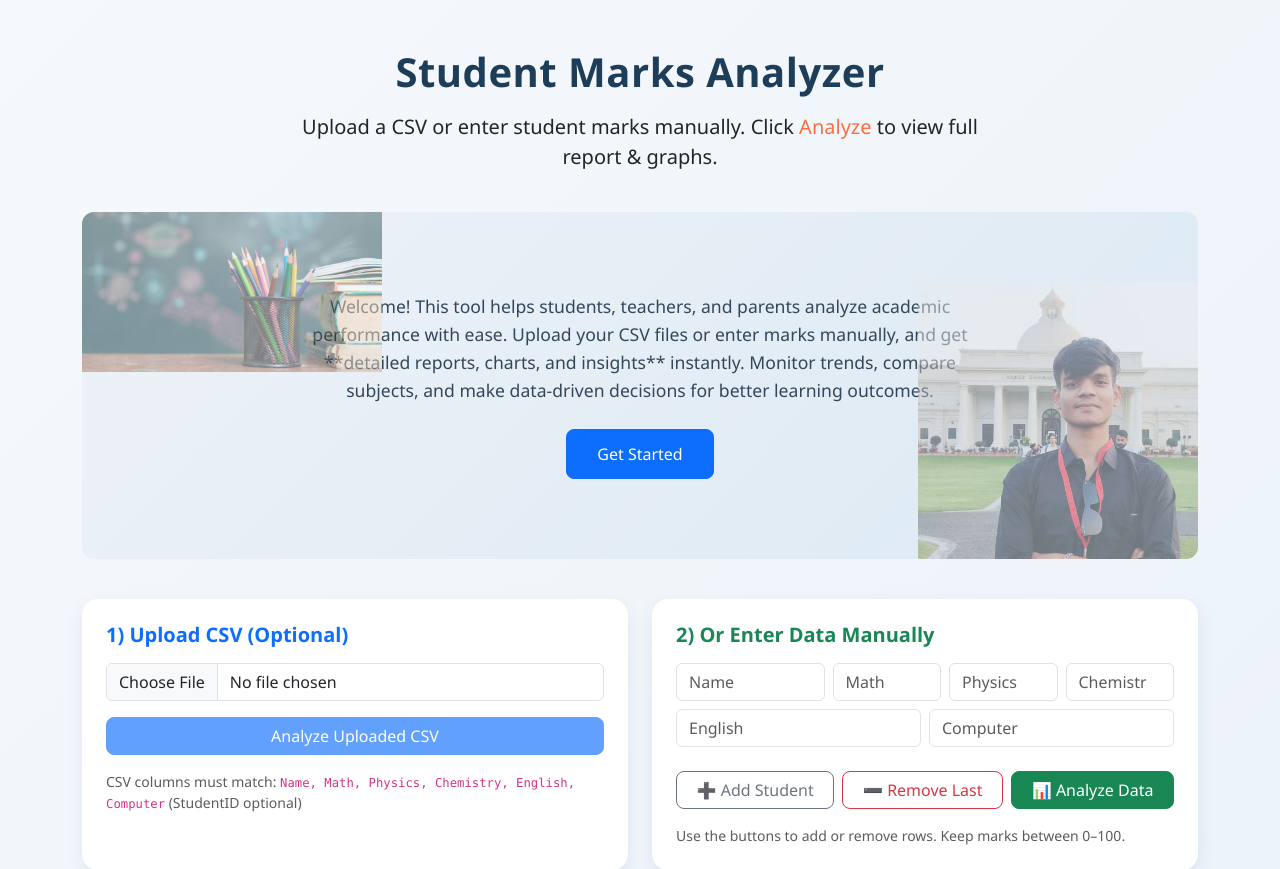
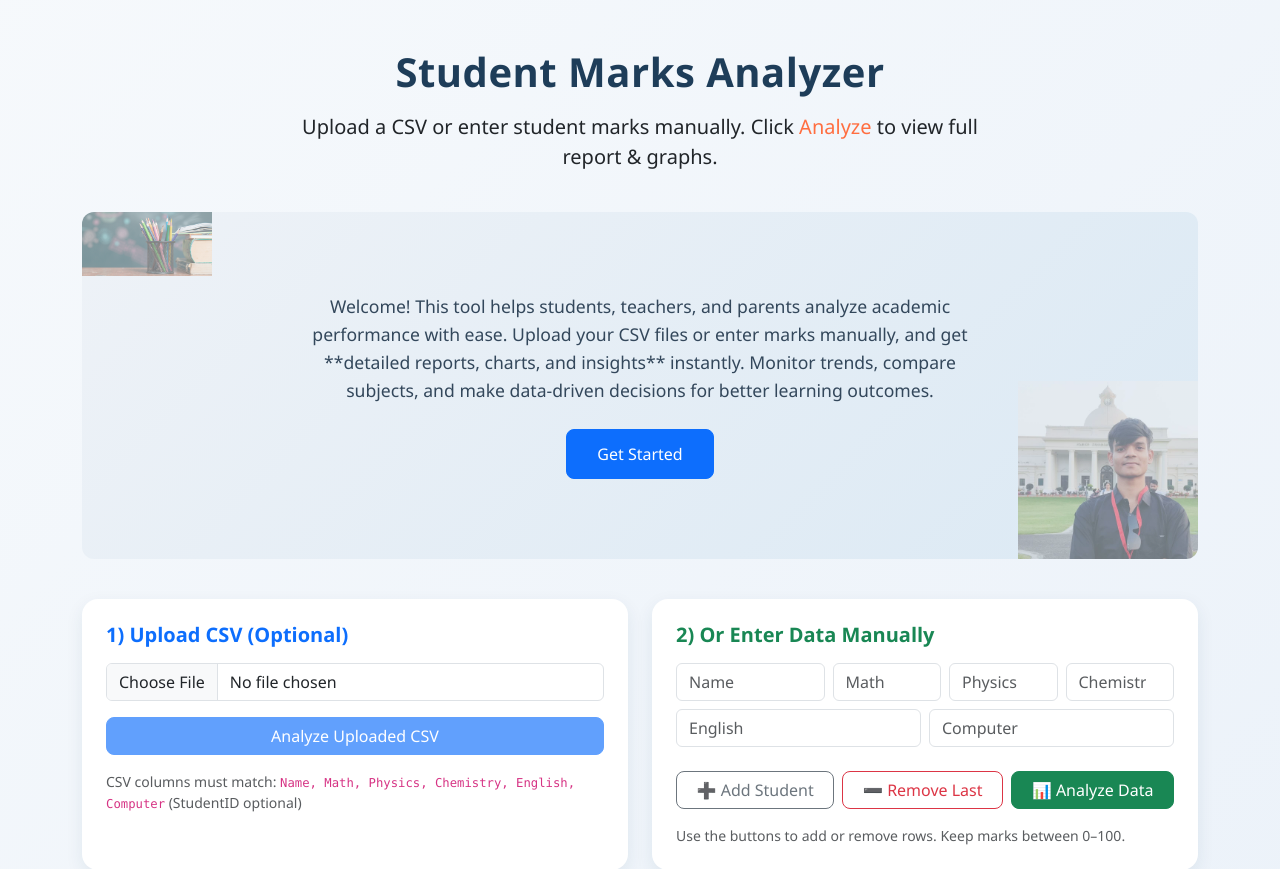
Before and after one commit to saksham2224/Student-Marks-Analyzer, a Flask app: page / in a window 1280 px wide. Shown: the part 56-925 px from the top of the page. Run offline with Flask 3, Linux system fonts and the light colour scheme; some libraries are stand-ins or nearby versions.

Commit message:
Update index.html

```diff
--- a/templates/index.html
+++ b/templates/index.html
@@ -97,8 +97,8 @@
   <!-- Background images/shapes -->
   <!-- <img src="owk8QH.jpg" style="position:absolute; top:-20px; left:-20px; width:120px; opacity:0.2;">
   <img src="owk8QH.jpg" style="position:absolute; bottom:-20px; right:-20px; width:150px; opacity:0.15;"> -->
-  <img src="{{ url_for('static', filename='images/owk8QH.jpg') }}" style="position:absolute; top:-20px; left:-20px; width:320px; opacity:0.5;">
-    <img src="{{ url_for('static', filename='images/4.jpg') }}" style="position:absolute; bottom:-20px; right:-20px; width:300px; opacity:0.5;">
+  <img src="{{ url_for('static', filename='images/owk8QH.jpg') }}" style="position:absolute; top:-20px; left:-20px; width:150px; opacity:0.5;">
+    <img src="{{ url_for('static', filename='images/4.jpg') }}" style="position:absolute; bottom:-20px; right:-20px; width:200px; opacity:0.5;">
 
   <div class="container text-center">
     <!-- <h1 style="font-size:2.5rem; color:#1e3d59; font-weight:700; margin-bottom:20px;">Student Marks Analyzer</h1> -->
```
